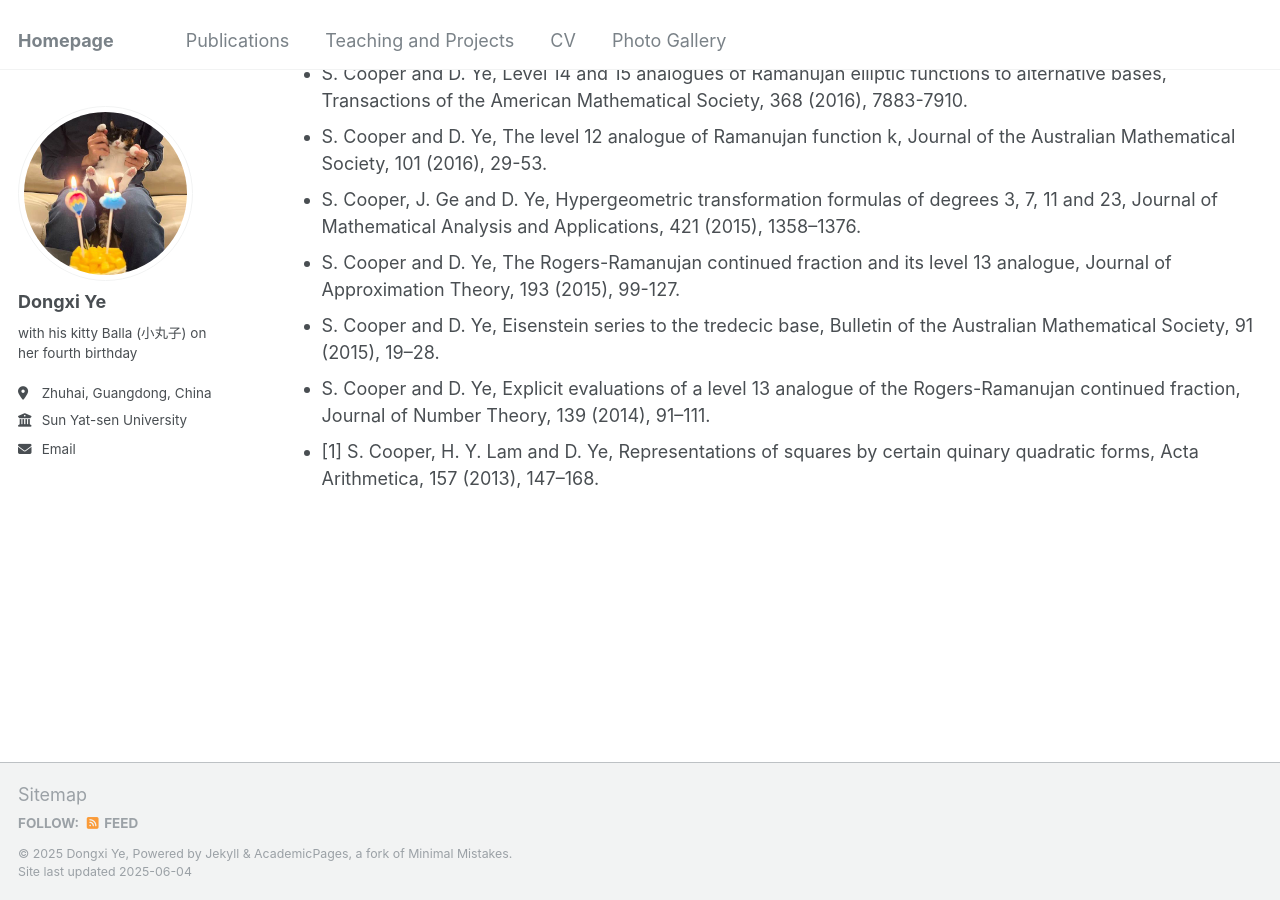
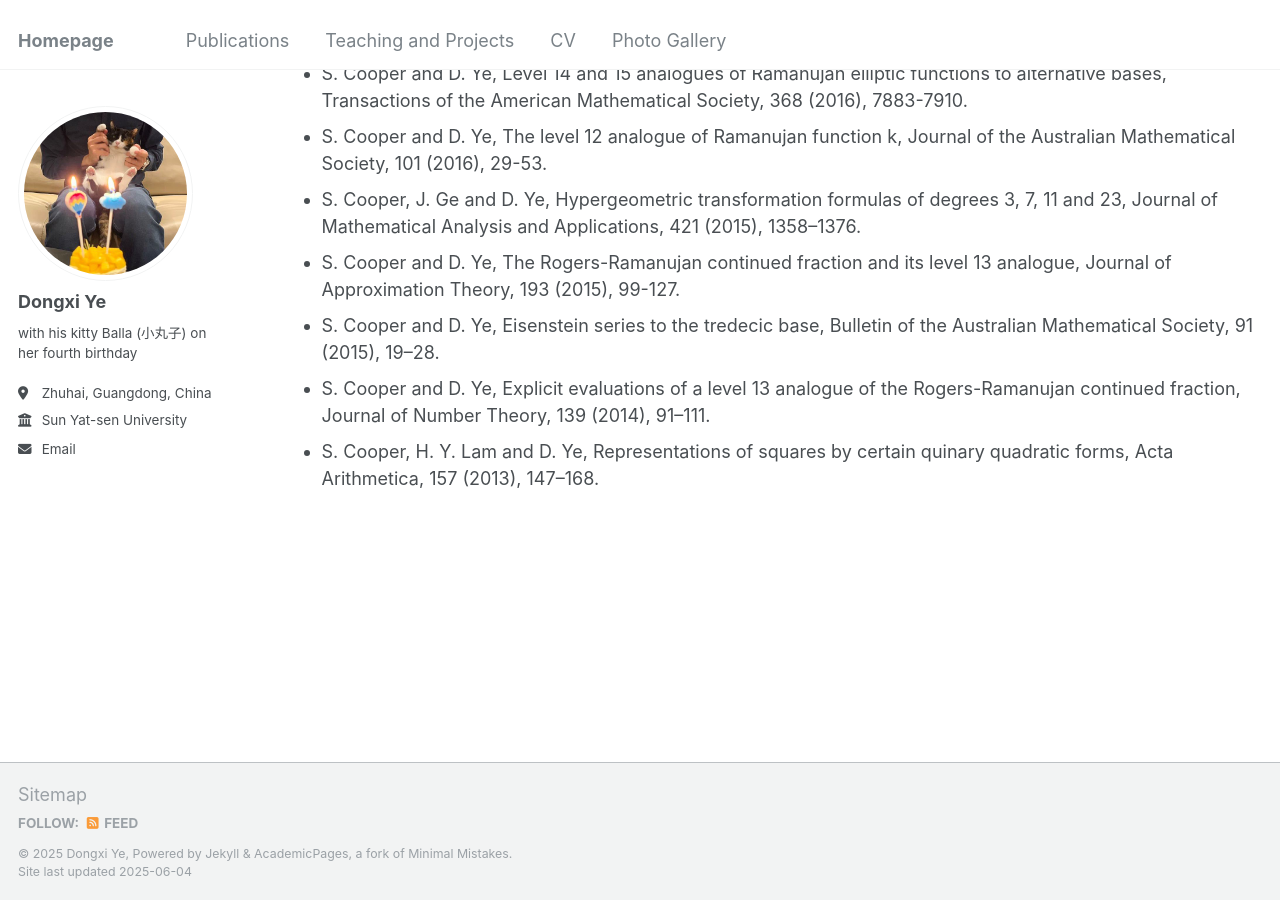
Before and after one commit to Dongxi-Ye/homepage, a Jekyll site: the page built from _pages/cv.md, in a window 1280 px wide and 900 px high, scrolled down 1666 px. Built offline with Jekyll 4.4.1, drawn with Linux system fonts in a browser that asks for light colours.

Commit message:
Update cv.md

```diff
--- a/_pages/cv.md
+++ b/_pages/cv.md
@@ -50,4 +50,4 @@ Recent publications
 * S. Cooper and D. Ye, The Rogers-Ramanujan continued fraction and its level 13 analogue, Journal of Approximation Theory, 193 (2015), 99-127.
 * S. Cooper and D. Ye, Eisenstein series to the tredecic base, Bulletin of the Australian Mathematical Society, 91 (2015), 19–28.
 * S. Cooper and D. Ye, Explicit evaluations of a level 13 analogue of the Rogers-Ramanujan continued fraction, Journal of Number Theory, 139 (2014), 91–111.
-* [1] S. Cooper, H. Y. Lam and D. Ye, Representations of squares by certain quinary quadratic forms, Acta Arithmetica, 157 (2013), 147–168.
+* S. Cooper, H. Y. Lam and D. Ye, Representations of squares by certain quinary quadratic forms, Acta Arithmetica, 157 (2013), 147–168.
```
